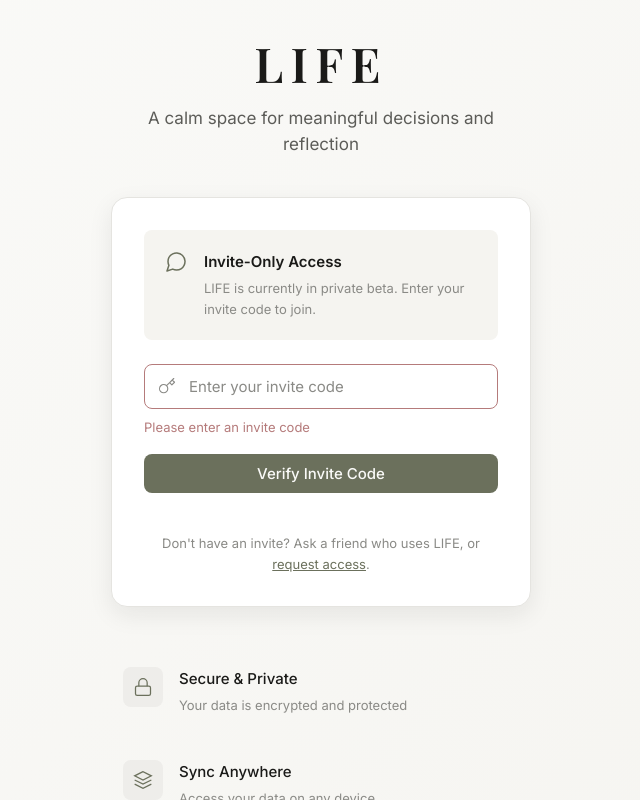
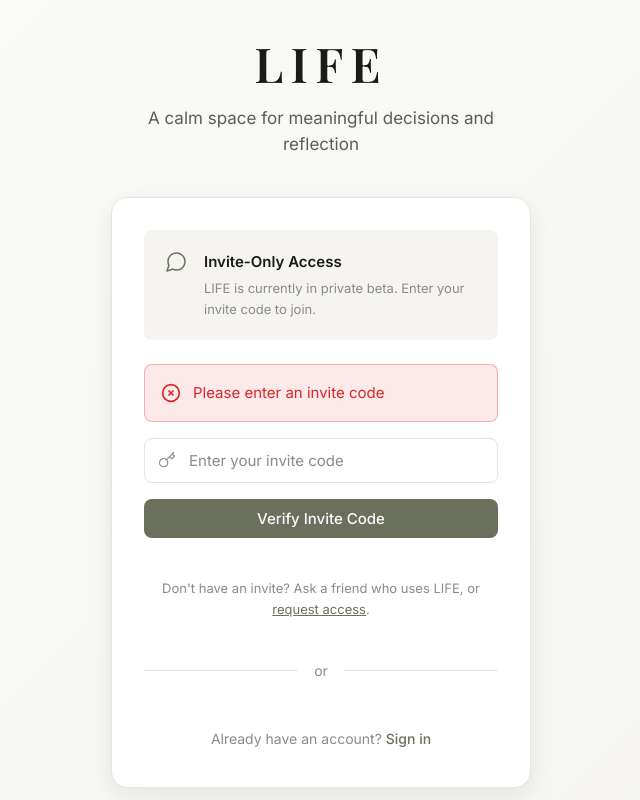
Before and after one commit to alokrawatt/life, a Next.js app: page /auth in a window 1280 px wide. Both pictures are taken after a click on the button "Verify Invite Code". Shown: the top 800 px of the page, without its empty margins (319-959 px from the left). Built offline with nearby package versions, Linux system fonts and the light colour scheme; no server answers.

Commit message:
feat: add sign-in option for existing users without invite code

```diff
--- a/src/app/auth/page.module.css
+++ b/src/app/auth/page.module.css
@@ -326,3 +326,48 @@
 .backButton:hover {
     color: var(--color-text-primary);
 }
+
+/* Switch Mode Button */
+.switchMode {
+    background: none;
+    border: none;
+    color: var(--color-text-muted);
+    font-size: 0.875rem;
+    cursor: pointer;
+    padding: 0.5rem;
+    text-align: center;
+    width: 100%;
+    transition: color var(--transition-fast);
+}
+
+.switchMode:hover {
+    color: var(--color-text-primary);
+}
+
+.switchMode strong {
+    color: var(--color-accent);
+    font-weight: 500;
+}
+
+.switchMode:hover strong {
+    text-decoration: underline;
+}
+
+/* Sign In Header */
+.signInHeader {
+    text-align: center;
+    margin-bottom: 1.5rem;
+}
+
+.signInHeader h2 {
+    font-family: var(--font-serif);
+    font-size: 1.5rem;
+    font-weight: 500;
+    color: var(--color-text-primary);
+    margin-bottom: 0.5rem;
+}
+
+.signInHeader p {
+    font-size: 0.9375rem;
+    color: var(--color-text-muted);
+}
--- a/src/app/auth/page.tsx
+++ b/src/app/auth/page.tsx
@@ -6,14 +6,17 @@ import { useAuth } from '@/context/AuthContext';
 import { Button, Input } from '@/components/ui';
 import styles from './page.module.css';
 
+type AuthMode = 'signup' | 'signin';
+
 function AuthContent() {
+    const [authMode, setAuthMode] = useState<AuthMode>('signup');
     const [inviteCode, setInviteCode] = useState('');
     const [isLoading, setIsLoading] = useState(false);
     const [error, setError] = useState('');
     const [message, setMessage] = useState('');
     const [inviteValidated, setInviteValidated] = useState(false);
 
-    const { user, isLoading: authLoading, validateInviteCode, signInWithGoogle } = useAuth();
+    const { user, isLoading: authLoading, validateInviteCode, signInWithGoogle, signInExistingWithGoogle } = useAuth();
     const router = useRouter();
     const searchParams = useSearchParams();
 
@@ -25,6 +28,11 @@ function AuthContent() {
         const inviteParam = searchParams.get('invite');
         if (inviteParam) {
             setInviteCode(inviteParam);
+        }
+        // Check if user wants to sign in
+        const mode = searchParams.get('mode');
+        if (mode === 'signin') {
+            setAuthMode('signin');
         }
     }, [searchParams]);
 
@@ -57,7 +65,7 @@ function AuthContent() {
         }
     };
 
-    const handleGoogleSignIn = async () => {
+    const handleGoogleSignUp = async () => {
         setIsLoading(true);
         setError('');
         try {
@@ -65,7 +73,21 @@ function AuthContent() {
             if (result.error) {
                 setError(result.error.message || 'Failed to sign in with Google');
             }
-            // If successful, the user will be redirected to Google OAuth
+        } catch {
+            setError('Something went wrong. Please try again.');
+        } finally {
+            setIsLoading(false);
+        }
+    };
+
+    const handleGoogleSignIn = async () => {
+        setIsLoading(true);
+        setError('');
+        try {
+            const result = await signInExistingWithGoogle();
+            if (result.error) {
+                setError(result.error.message || 'Failed to sign in with Google');
+            }
         } catch {
             setError('Something went wrong. Please try again.');
         } finally {
@@ -92,6 +114,9 @@ function AuthContent() {
                 </div>
 
                 <div className={styles.card}>
+                    {authMode === 'signup' ? (
+                        // SIGN UP FLOW
+                        <>
                             {!inviteValidated ? (
                                 // Step 1: Invite Code Validation
                                 <div className={styles.form}>
@@ -105,11 +130,21 @@ function AuthContent() {
                                         </div>
                                     </div>
 
+                                    {error && (
+                                        <div className={styles.errorMessage}>
+                                            <svg viewBox="0 0 24 24" fill="none" stroke="currentColor" strokeWidth="2">
+                                                <circle cx="12" cy="12" r="10" />
+                                                <line x1="15" y1="9" x2="9" y2="15" />
+                                                <line x1="9" y1="9" x2="15" y2="15" />
+                                            </svg>
+                                            {error}
+                                        </div>
+                                    )}
+
                                     <Input
                                         placeholder="Enter your invite code"
                                         value={inviteCode}
                                         onChange={(e: React.ChangeEvent<HTMLInputElement>) => setInviteCode(e.target.value.toUpperCase())}
-                                error={error || undefined}
                                         icon={
                                             <svg viewBox="0 0 24 24" fill="none" stroke="currentColor" strokeWidth="1.5">
                                                 <path d="M21 2l-2 2m-7.61 7.61a5.5 5.5 0 11-7.778 7.778 5.5 5.5 0 017.777-7.777zm0 0L15.5 7.5m0 0l3 3L22 7l-3-3m-3.5 3.5L19 4" strokeLinecap="round" strokeLinejoin="round" />
@@ -124,9 +159,23 @@ function AuthContent() {
                                     <p className={styles.hint}>
                                         Don&apos;t have an invite? Ask a friend who uses LIFE, or <a href="mailto:hello@life.app">request access</a>.
                                     </p>
+
+                                    <div className={styles.divider}>
+                                        <span>or</span>
+                                    </div>
+
+                                    <button
+                                        className={styles.switchMode}
+                                        onClick={() => {
+                                            setAuthMode('signin');
+                                            setError('');
+                                        }}
+                                    >
+                                        Already have an account? <strong>Sign in</strong>
+                                    </button>
                                 </div>
                             ) : (
-                        // Step 2: Continue with Google
+                                // Step 2: Continue with Google (after invite code verification)
                                 <div className={styles.form}>
                                     <div className={styles.inviteSuccess}>
                                         <svg viewBox="0 0 24 24" fill="none" stroke="currentColor" strokeWidth="2">
@@ -160,7 +209,7 @@ function AuthContent() {
                                     <Button
                                         fullWidth
                                         isLoading={isLoading}
-                                onClick={handleGoogleSignIn}
+                                        onClick={handleGoogleSignUp}
                                         className={styles.googleButton}
                                     >
                                         <svg className={styles.googleIcon} viewBox="0 0 24 24">
@@ -181,6 +230,56 @@ function AuthContent() {
                                         }}
                                     >
                                         ← Use a different invite code
+                                    </button>
+                                </div>
+                            )}
+                        </>
+                    ) : (
+                        // SIGN IN FLOW (for existing users)
+                        <div className={styles.form}>
+                            <div className={styles.signInHeader}>
+                                <h2>Welcome back</h2>
+                                <p>Sign in to your LIFE account</p>
+                            </div>
+
+                            {error && (
+                                <div className={styles.errorMessage}>
+                                    <svg viewBox="0 0 24 24" fill="none" stroke="currentColor" strokeWidth="2">
+                                        <circle cx="12" cy="12" r="10" />
+                                        <line x1="15" y1="9" x2="9" y2="15" />
+                                        <line x1="9" y1="9" x2="15" y2="15" />
+                                    </svg>
+                                    {error}
+                                </div>
+                            )}
+
+                            <Button
+                                fullWidth
+                                isLoading={isLoading}
+                                onClick={handleGoogleSignIn}
+                                className={styles.googleButton}
+                            >
+                                <svg className={styles.googleIcon} viewBox="0 0 24 24">
+                                    <path d="M22.56 12.25c0-.78-.07-1.53-.2-2.25H12v4.26h5.92c-.26 1.37-1.04 2.53-2.21 3.31v2.77h3.57c2.08-1.92 3.28-4.74 3.28-8.09z" fill="#4285F4" />
+                                    <path d="M12 23c2.97 0 5.46-.98 7.28-2.66l-3.57-2.77c-.98.66-2.23 1.06-3.71 1.06-2.86 0-5.29-1.93-6.16-4.53H2.18v2.84C3.99 20.53 7.7 23 12 23z" fill="#34A853" />
+                                    <path d="M5.84 14.09c-.22-.66-.35-1.36-.35-2.09s.13-1.43.35-2.09V7.07H2.18C1.43 8.55 1 10.22 1 12s.43 3.45 1.18 4.93l2.85-2.22.81-.62z" fill="#FBBC05" />
+                                    <path d="M12 5.38c1.62 0 3.06.56 4.21 1.64l3.15-3.15C17.45 2.09 14.97 1 12 1 7.7 1 3.99 3.47 2.18 7.07l3.66 2.84c.87-2.6 3.3-4.53 6.16-4.53z" fill="#EA4335" />
+                                </svg>
+                                Sign in with Google
+                            </Button>
+
+                            <div className={styles.divider}>
+                                <span>or</span>
+                            </div>
+
+                            <button
+                                className={styles.switchMode}
+                                onClick={() => {
+                                    setAuthMode('signup');
+                                    setError('');
+                                }}
+                            >
+                                New to LIFE? <strong>Sign up with invite code</strong>
                             </button>
                         </div>
                     )}
--- a/src/context/AuthContext.tsx
+++ b/src/context/AuthContext.tsx
@@ -26,6 +26,7 @@ interface AuthContextType {
     signUpWithEmail: (email: string, password: string, inviteCode: string) => Promise<{ error: Error | null }>;
     signInWithMagicLink: (email: string, inviteCode?: string) => Promise<{ error: Error | null }>;
     signInWithGoogle: (inviteCode: string) => Promise<{ error: Error | null }>;
+    signInExistingWithGoogle: () => Promise<{ error: Error | null }>;
     signInAnonymously: () => Promise<{ error: Error | null }>;
     validateInviteCode: (code: string) => Promise<{ valid: boolean; error?: string }>;
     signOut: () => Promise<void>;
@@ -218,6 +219,16 @@ export function AuthProvider({ children }: { children: ReactNode }) {
         return { error: error as Error | null };
     };
 
+    const signInExistingWithGoogle = async () => {
+        const { error } = await supabase.auth.signInWithOAuth({
+            provider: 'google',
+            options: {
+                redirectTo: `${window.location.origin}/auth/callback`,
+            },
+        });
+        return { error: error as Error | null };
+    };
+
     const signInAnonymously = async () => {
         const { error } = await supabase.auth.signInAnonymously();
         return { error: error as Error | null };
@@ -351,6 +362,7 @@ export function AuthProvider({ children }: { children: ReactNode }) {
                 signUpWithEmail,
                 signInWithMagicLink,
                 signInWithGoogle,
+                signInExistingWithGoogle,
                 signInAnonymously,
                 validateInviteCode,
                 signOut,
```
Lines whose indentation alone changed are shown as unchanged.
